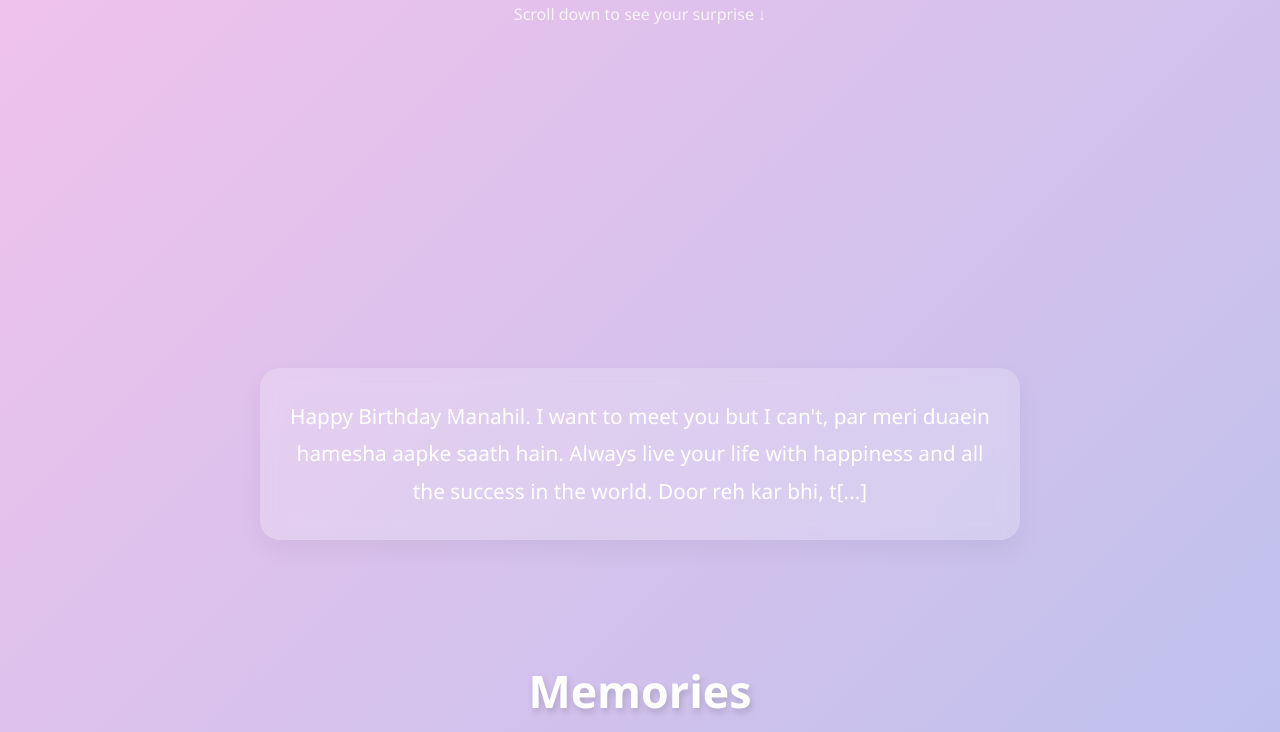
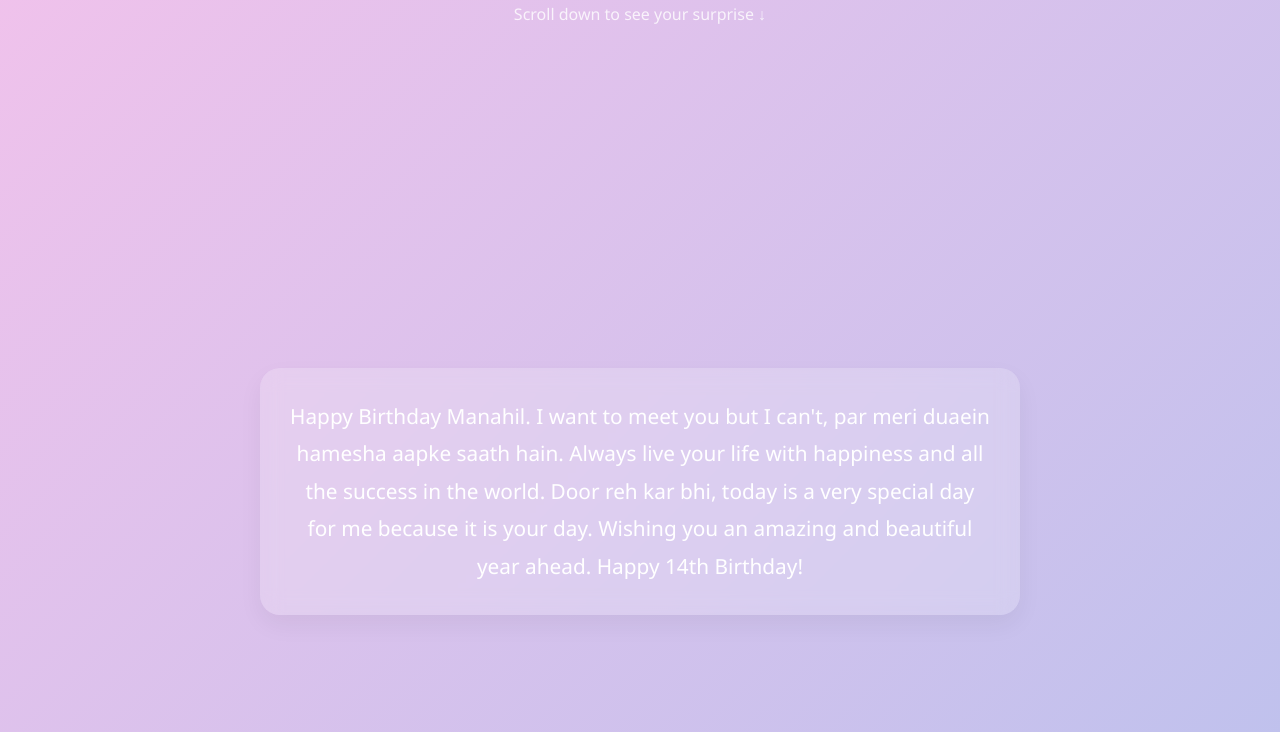
Before and after one commit to umair82927/Birthday, a plain HTML site: page index.html in a window 1280 px wide. Shown: the part 492-1224 px from the top of the page. Drawn offline with Linux system fonts and the light colour scheme.

Commit message:
Update birthday paragraph to display full message

```diff
--- a/index.html
+++ b/index.html
@@ -262,7 +262,7 @@
 
     <div class="content-section" id="paragraph-section">
         <p class="birthday-paragraph">
-            Happy Birthday Manahil. I want to meet you but I can't, par meri duaein hamesha aapke saath hain. Always live your life with happiness and all the success in the world. Door reh kar bhi, t[...]
+            Happy Birthday Manahil. I want to meet you but I can't, par meri duaein hamesha aapke saath hain. Always live your life with happiness and all the success in the world. Door reh kar bhi, today is a very special day for me because it is your day. Wishing you an amazing and beautiful year ahead. Happy 14th Birthday!
         </p>
     </div>
 
```
